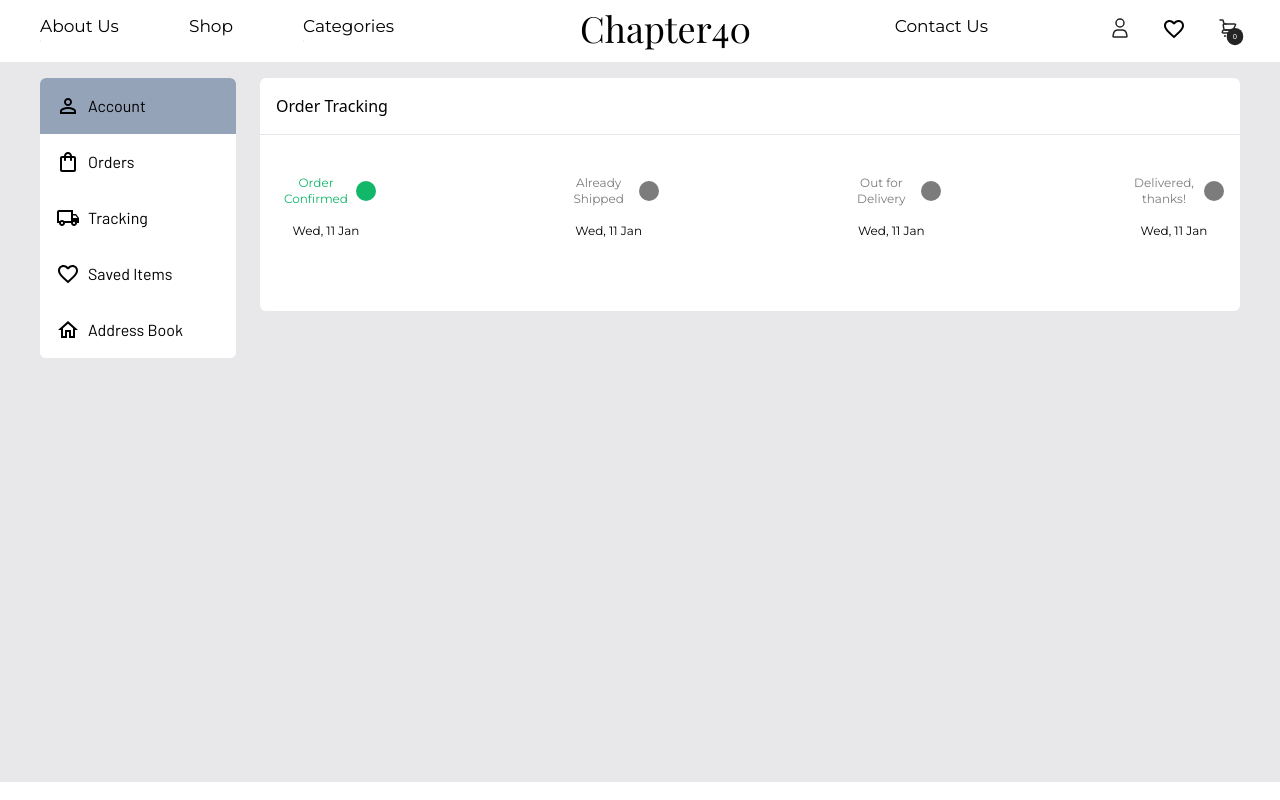
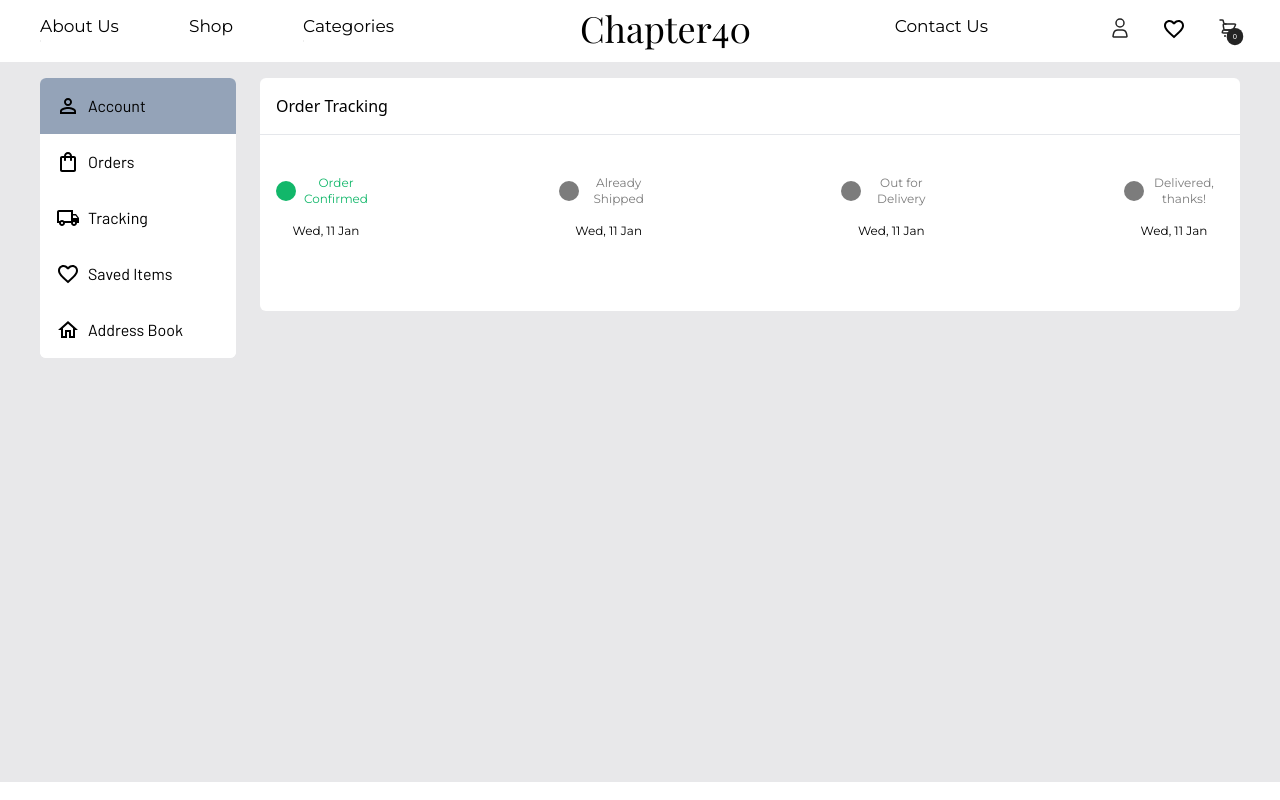
Before and after one commit to Temi-Dire/chapter40-website, a React (Vite) app: page /customer/tracking in a window 1280 px wide. Built offline with nearby package versions, Linux system fonts and the light colour scheme.

Commit message:
fix: change style

```diff
--- a/src/pages/customer/OrderTracking.tsx
+++ b/src/pages/customer/OrderTracking.tsx
@@ -8,29 +8,29 @@ const OrderTracking = () => {
           <div className="flex justify-between my-6 text-xs text-center h-24 font-montserrat">
             <div className="flex flex-col items-center ">
               <div className="flex items-center mb-4">
+                <div className="bg-[#12B76A] w-5 h-5 rounded-full" />
                 <p className="w-20 text-[#12B76A]">Order Confirmed</p>
-                <div className="bg-[#12B76A] w-5 h-5 rounded-full" />
               </div>
               <p>Wed, 11 Jan</p>
             </div>
             <div className="flex flex-col items-center ">
               <div className="flex items-center mb-4">
+                <div className="bg-[#7C7C7C] w-5 h-5 rounded-full" />
                 <p className="w-20 text-[#7C7C7C]">Already Shipped</p>
-                <div className="bg-[#7C7C7C] w-5 h-5 rounded-full" />
               </div>
               <p>Wed, 11 Jan</p>
             </div>
             <div className="flex flex-col items-center ">
               <div className="flex items-center mb-4">
+                <div className="bg-[#7C7C7C] w-5 h-5 rounded-full" />
                 <p className="w-20 text-[#7C7C7C]">Out for Delivery</p>
-                <div className="bg-[#7C7C7C] w-5 h-5 rounded-full" />
               </div>
               <p>Wed, 11 Jan</p>
             </div>
             <div className="flex flex-col items-center ">
               <div className="flex items-center mb-4">
+                <div className="bg-[#7C7C7C] w-5 h-5 rounded-full" />
                 <p className="w-20 text-[#7C7C7C]">Delivered, thanks!</p>
-                <div className="bg-[#7C7C7C] w-5 h-5 rounded-full" />
               </div>
               <p>Wed, 11 Jan</p>
             </div>
```
